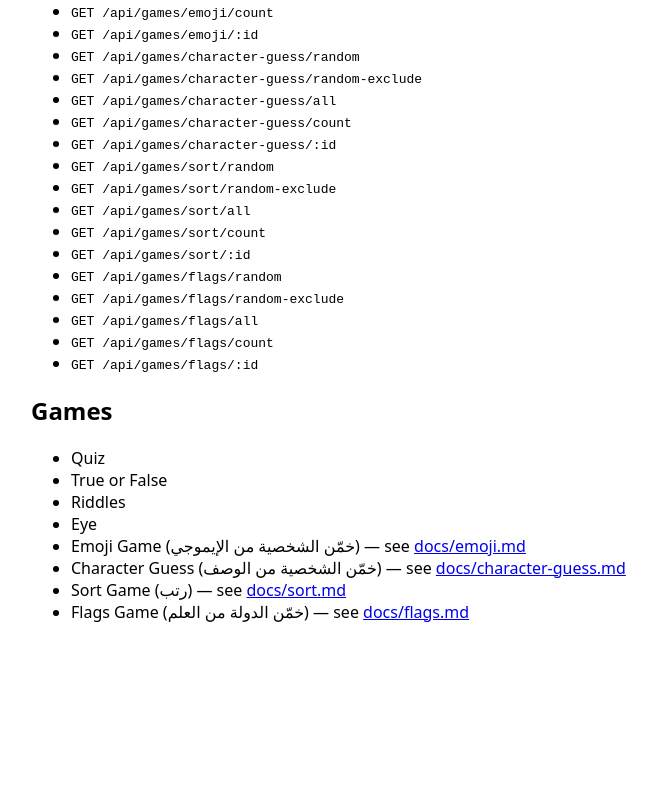
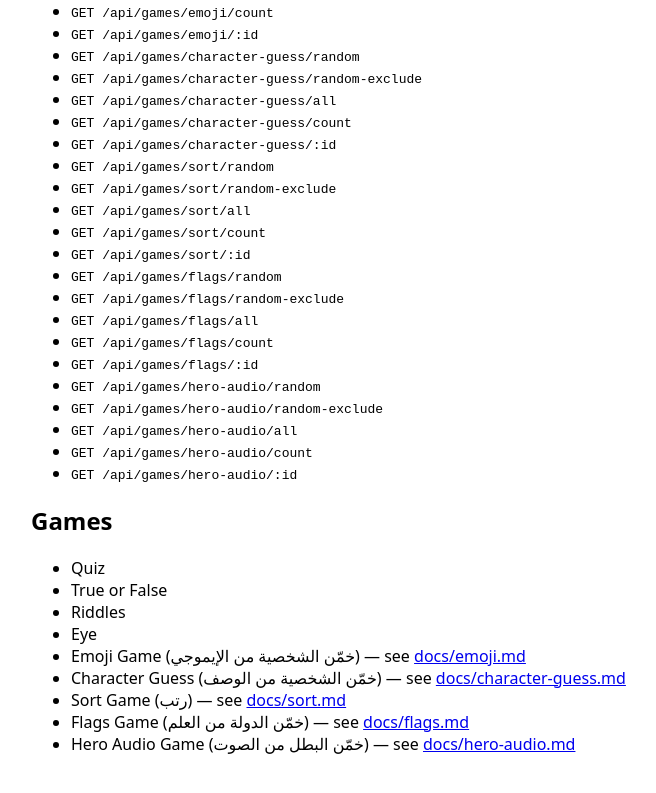
Before and after one commit to Mohamed0120160/RayGumo-API, a Next.js app: page / in a window 1280 px wide. Shown: the part 759-1552 px from the top of the page, without its empty margins (249-905 px from the left). Before the commit the page ends 1454 px from the top, so only its background shows below. Built offline with nearby package versions, Linux system fonts and the light colour scheme; no server answers.

Commit message:
Add files via upload

```diff
--- a/src/app/page.tsx
+++ b/src/app/page.tsx
@@ -59,6 +59,11 @@ export default function HomePage() {
         <li><code>GET /api/games/flags/all</code></li>
         <li><code>GET /api/games/flags/count</code></li>
         <li><code>GET /api/games/flags/:id</code></li>
+        <li><code>GET /api/games/hero-audio/random</code></li>
+        <li><code>GET /api/games/hero-audio/random-exclude</code></li>
+        <li><code>GET /api/games/hero-audio/all</code></li>
+        <li><code>GET /api/games/hero-audio/count</code></li>
+        <li><code>GET /api/games/hero-audio/:id</code></li>
       </ul>
       <h2>Games</h2>
       <ul>
@@ -84,6 +89,12 @@ export default function HomePage() {
           Flags Game (خمّن الدولة من العلم) — see{" "}
           <a href="https://github.com/Mohamed0120160/RayGumo-API/blob/main/docs/flags.md">docs/flags.md</a>
         </li>
+        <li>
+          Hero Audio Game (خمّن البطل من الصوت) — see{" "}
+          <a href="https://github.com/Mohamed0120160/RayGumo-API/blob/main/docs/hero-audio.md">
+            docs/hero-audio.md
+          </a>
+        </li>
       </ul>
     </main>
   );
```
